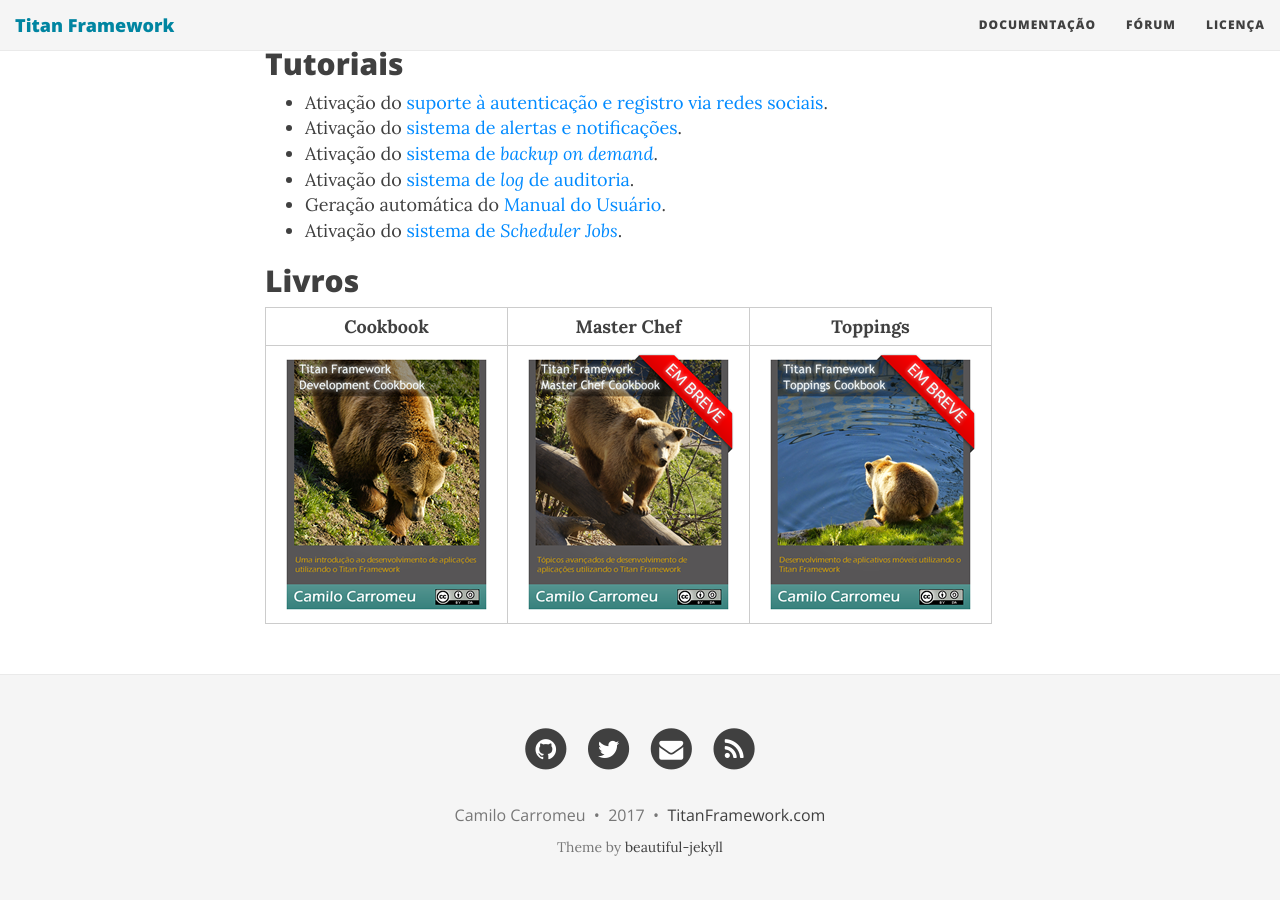
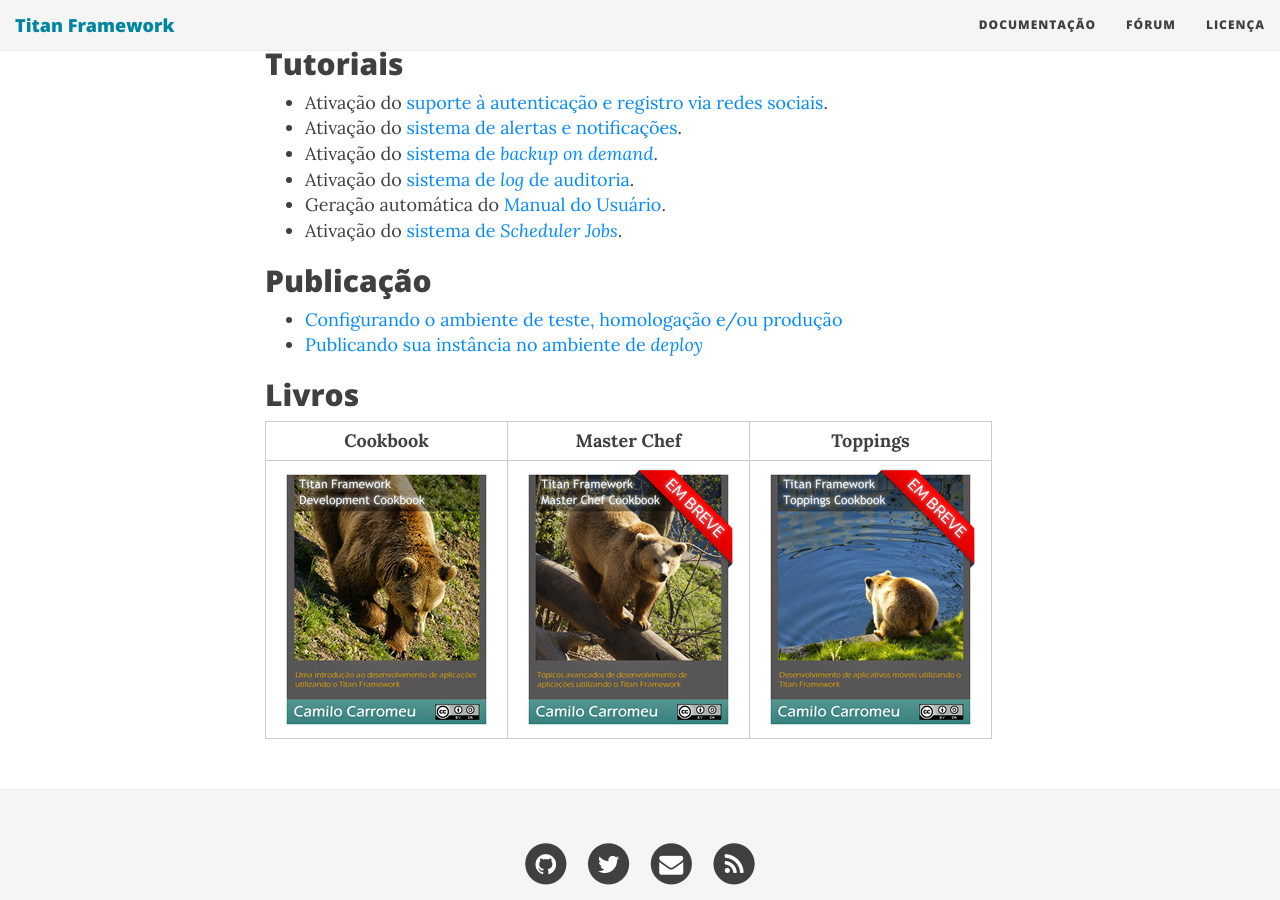
Before and after one commit to titan-framework/docs, a Jekyll site: the page built from docs/preface.md, in a window 1280 px wide and 900 px high, scrolled down 824 px. Built offline with Jekyll 4.4.1, drawn with Linux system fonts in a browser that asks for light colours; nearby versions of some CDN libraries; library files that are not in the unit come from our copies.

Commit message:
Tutorials to configure environment and deploy instances.

```diff
--- a/docs/preface.md
+++ b/docs/preface.md
@@ -33,6 +33,11 @@
 - Geração automática do [Manual do Usuário](/docs/tutorials/manual).
 - Ativação do [sistema de _Scheduler Jobs_](/docs/tutorials/scheduler-jobs).
 
+## Publicação
+
+- [Configurando o ambiente de teste, homologação e/ou produção](/docs/environment)
+- [Publicando sua instância no ambiente de _deploy_](/docs/deploy)
+
 ## Livros
 
  Cookbook                                | Master Chef               | Toppings
```
Also changed, not shown: docs/deploy.md (added, +20 -0 lines), docs/environment.md (added, +15 -0 lines).
